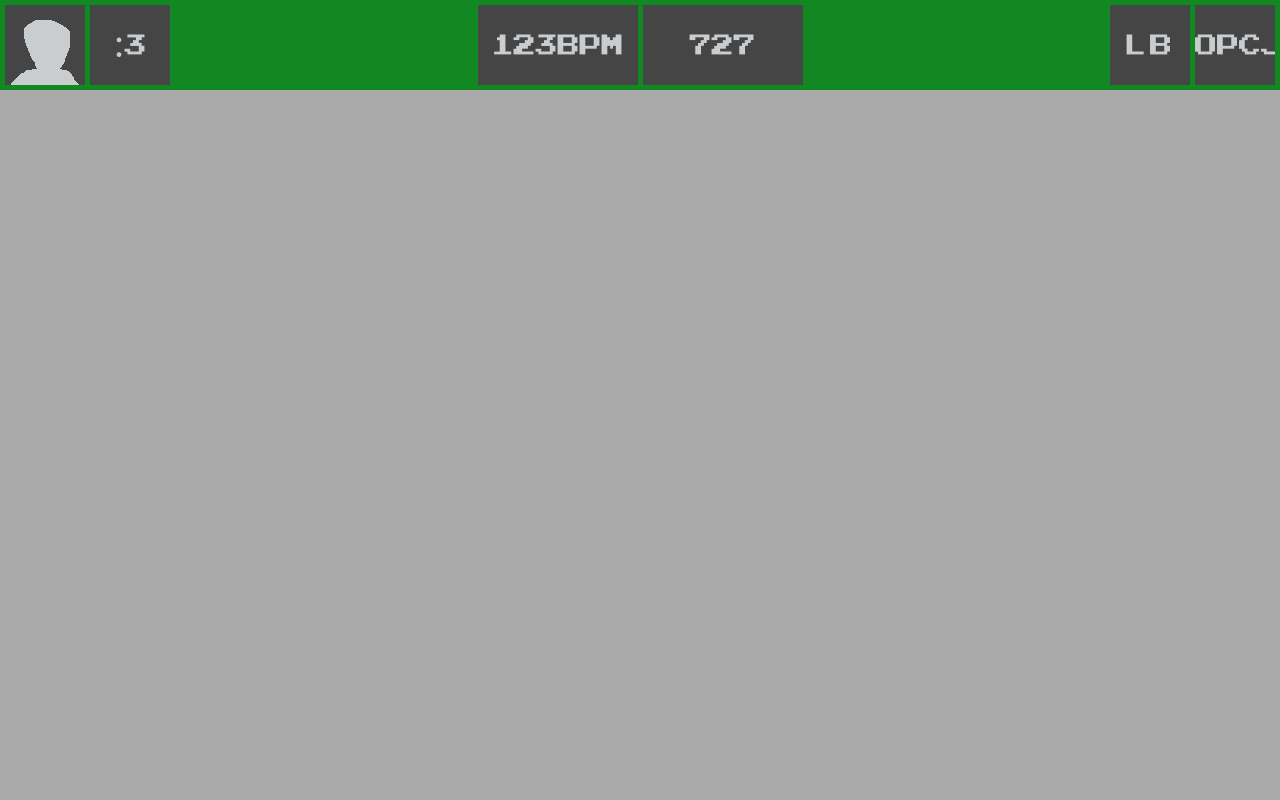
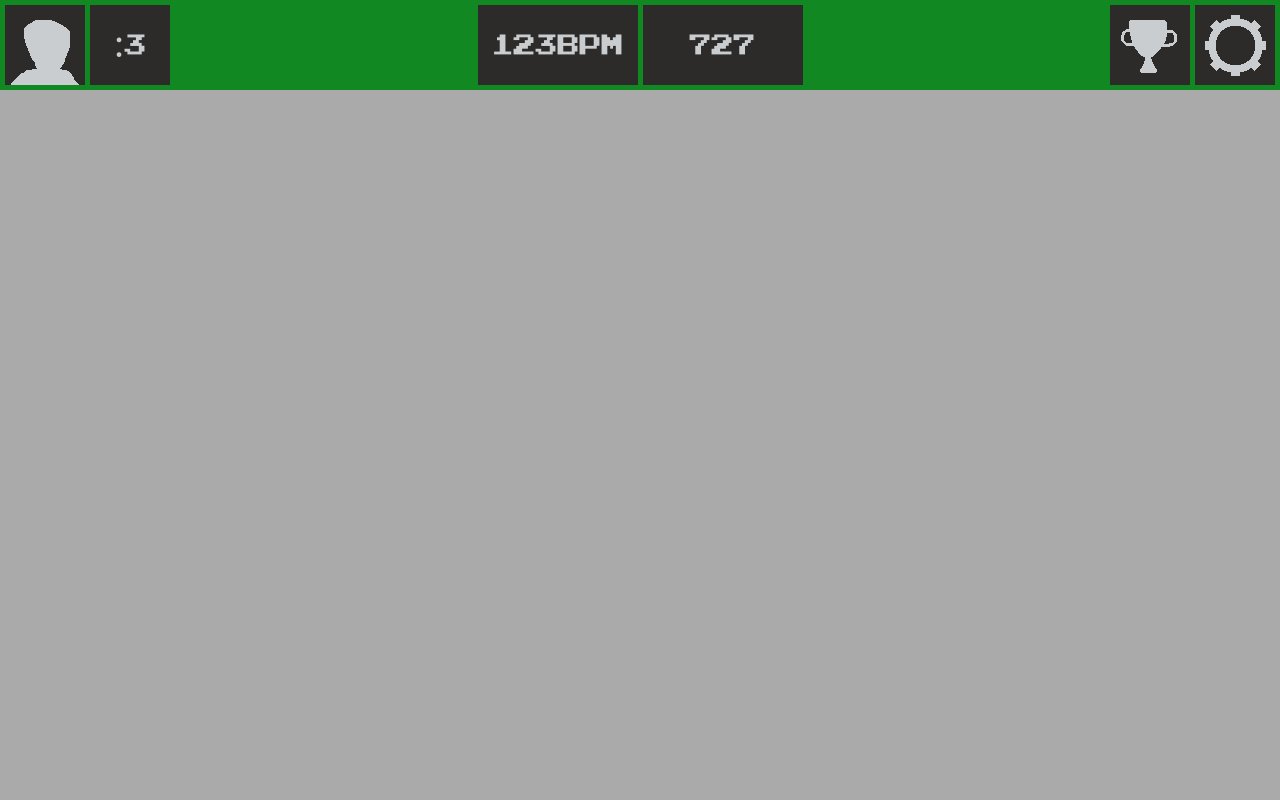
Before and after one commit to trzeciak20p/ChodzenieTheGra, a PHP site: page / in a window 1280 px wide. Run offline with PHP 8.4, Linux system fonts and the light colour scheme.

Commit message:
cog in options button

```diff
--- a/css/style.css
+++ b/css/style.css
@@ -4,7 +4,7 @@
 }
 
 :root{
-    --nav_2nd: #454545;
+    --nav_2nd: #2d2a2a;
     --nav_font: #cacdcf;
 }
 
@@ -71,9 +71,17 @@ nav #score:hover{
 }
 nav #lb{
     grid-column: 8;
+    background-image: url(../graphics/lb1.png);
+}
+nav #lb:hover{
+    background-image: url(../graphics/lb2.png);
 }
 nav #options{
     grid-column: 9;
+    background-image: url(../graphics/cog1.png);
+}
+nav #options:hover{
+    background-image: url(../graphics/cog2.png);
 }
 main{
     margin: 0px;
--- a/index.html
+++ b/index.html
@@ -23,8 +23,8 @@
         <div id="customize">:3</div>
         <div id="bpm">123BPM</div>
         <div id="score">727</div>
-        <div id="lb">lb</div>
-        <div id="options"> opcje</div>
+        <div id="lb"></div>
+        <div id="options"></div>
 
     </nav>
 
```
Also changed, not shown: graphics/cog1.png (added), graphics/cog2.png (added), graphics/lb1.png (added), graphics/lb2.png (added), 1 other file.
